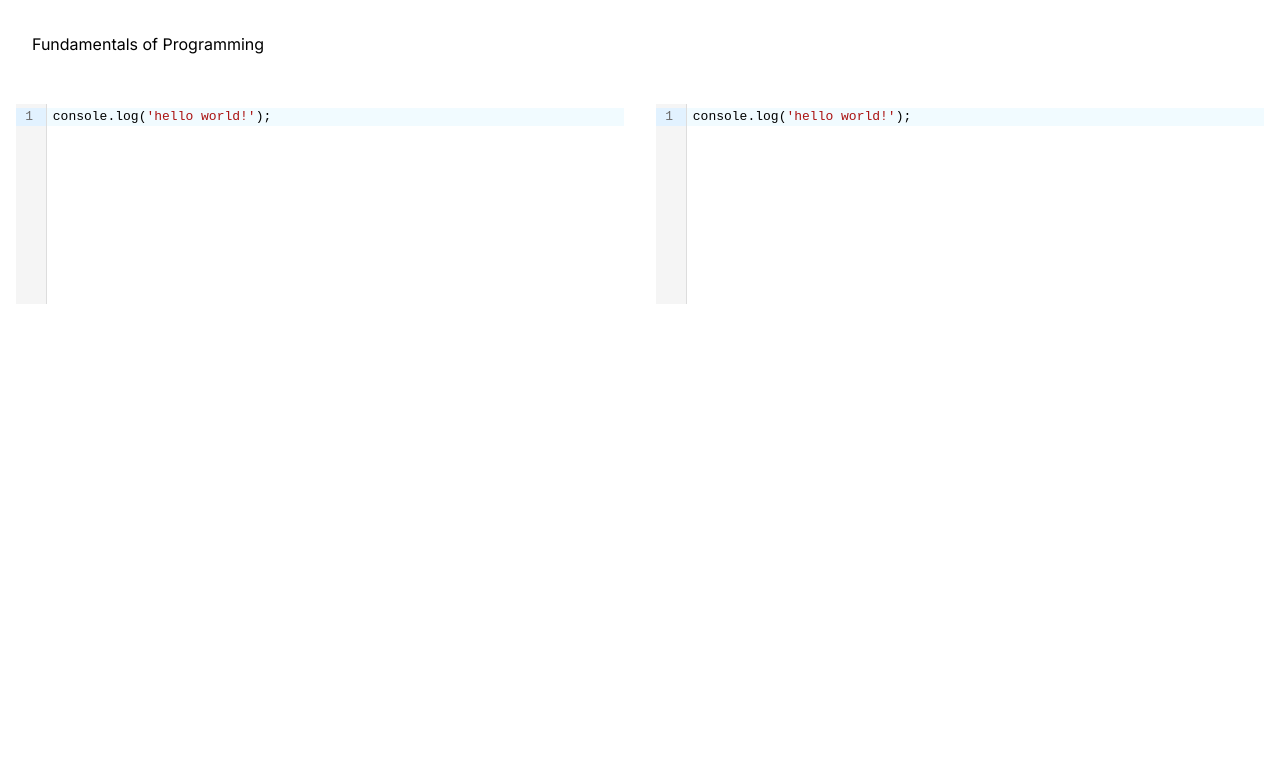
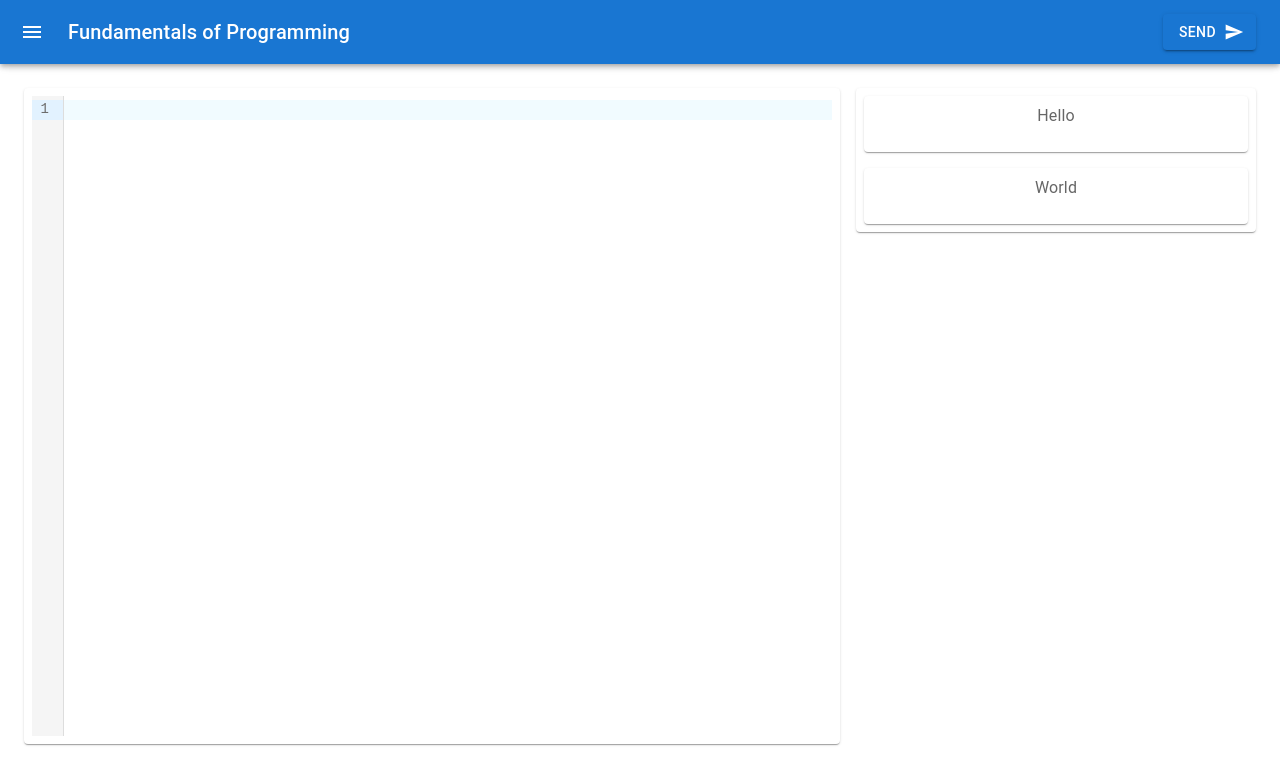
Before and after one commit to cdiggins/fundamentals-of-programming, a Next.js app in the folder fop/: page / in a window 1280 px wide. Shown: the top 784 px of the page. Built offline with nearby package versions, Linux system fonts and the light colour scheme.

Commit message:
Updating gitignore and package

```diff
--- /dev/null
+++ b/fop/src/app/page - Copy.js
@@ -0,0 +1,66 @@
+'use client'
+import Image from "next/image";
+import React from 'react';
+import CodeMirror from '@uiw/react-codemirror';
+import { javascript } from '@codemirror/lang-javascript';
+import { historyField } from '@codemirror/commands';
+import { Splitter, SplitterPanel } from 'primereact/splitter';
+import Button from '@mui/material/Button';
+
+// When custom fields should be serialized, you can pass them in as an object mapping property names to fields.
+// See [toJSON](https://codemirror.net/docs/ref/#state.EditorState.toJSON) documentation for more details
+const stateFields = { history: historyField };
+
+export function EditorWithInitialState() {
+  const serializedState = localStorage.getItem('myEditorState');
+  const value = localStorage.getItem('myValue') || '';
+
+  return (
+    <CodeMirror
+      value={value}
+      initialState={
+        serializedState
+          ? {
+              json: JSON.parse(serializedState || ''),
+              fields: stateFields,
+            }
+          : undefined
+      }
+      onChange={(value, viewUpdate) => {
+        localStorage.setItem('myValue', value);
+
+        const state = viewUpdate.state.toJSON(stateFields);
+        localStorage.setItem('myEditorState', JSON.stringify(state));
+      }}
+    />
+  );
+}
+
+export default function Home() {
+  const [value, setValue] = React.useState("console.log('hello world!');");
+  const onChange = React.useCallback((val, viewUpdate) => {
+    console.log('val:', val);
+    setValue(val);
+  }, []);
+
+  return (
+    <main>
+      <h1 className="center p-8">Fundamentals of Programming</h1>
+      <Button variant="contained">Contained</Button>
+<Button variant="contained" disabled>
+  Disabled
+</Button>
+<Button variant="contained" href="#contained-buttons">
+  Link
+</Button>
+      <div className="flex flex-row">
+      <CodeMirror value={value} className="flex-1 p-4" height="400px" extensions={[javascript({ jsx: true })]} onChange={onChange} />
+      <div classname="flex flex-column flex-1">
+      <canvas height="200px" className="flex-1 p4"></canvas>
+      <CodeMirror value={value} className="flex-1 p-4" height="200px" extensions={[javascript({ jsx: true })]} onChange={onChange} />
+      </div>
+      </div>
+    </main>
+
+  );
+}
--- a/fop/src/app/page.js
+++ b/fop/src/app/page.js
@@ -1,55 +1,197 @@
 'use client'
-import Image from "next/image";
-import React from 'react';
+import * as React from 'react';
+import { styled, useTheme } from '@mui/material/styles';
+import Box from '@mui/material/Box';
+import Button from '@mui/material/Button';
+import Drawer from '@mui/material/Drawer';
+import CssBaseline from '@mui/material/CssBaseline';
+import MuiAppBar from '@mui/material/AppBar';
+import Toolbar from '@mui/material/Toolbar';
+import List from '@mui/material/List';
+import Typography from '@mui/material/Typography';
+import Divider from '@mui/material/Divider';
+import IconButton from '@mui/material/IconButton';
+import MenuIcon from '@mui/icons-material/Menu';
+import ChevronLeftIcon from '@mui/icons-material/ChevronLeft';
+import ChevronRightIcon from '@mui/icons-material/ChevronRight';
+import ListItem from '@mui/material/ListItem';
+import ListItemButton from '@mui/material/ListItemButton';
+import ListItemIcon from '@mui/material/ListItemIcon';
+import ListItemText from '@mui/material/ListItemText';
+import InboxIcon from '@mui/icons-material/MoveToInbox';
+import MailIcon from '@mui/icons-material/Mail';
+import PlayCircleIcon from '@mui/icons-material/PlayCircle';
+import SendIcon from '@mui/icons-material/Send';
+import Grid from '@mui/material/Grid';
+import Paper from '@mui/material/Paper';
+import Stack from '@mui/material/Stack';
+
 import CodeMirror from '@uiw/react-codemirror';
 import { javascript } from '@codemirror/lang-javascript';
 import { historyField } from '@codemirror/commands';
-import { Splitter, SplitterPanel } from 'primereact/splitter';
 
-// When custom fields should be serialized, you can pass them in as an object mapping property names to fields.
-// See [toJSON](https://codemirror.net/docs/ref/#state.EditorState.toJSON) documentation for more details
-const stateFields = { history: historyField };
+const drawerWidth = 240;
 
-export function EditorWithInitialState() {
-  const serializedState = localStorage.getItem('myEditorState');
-  const value = localStorage.getItem('myValue') || '';
 
-  return (
-    <CodeMirror
-      value={value}
-      initialState={
-        serializedState
-          ? {
-              json: JSON.parse(serializedState || ''),
-              fields: stateFields,
-            }
-          : undefined
-      }
-      onChange={(value, viewUpdate) => {
-        localStorage.setItem('myValue', value);
+const Main = styled('main', { shouldForwardProp: (prop) => prop !== 'open' })(
+  ({ theme, open }) => ({
+    flexGrow: 1,
+    padding: theme.spacing(3),
+    transition: theme.transitions.create('margin', {
+      easing: theme.transitions.easing.sharp,
+      duration: theme.transitions.duration.leavingScreen,
+    }),
+    marginLeft: `-${drawerWidth}px`,
+    ...(open && {
+      transition: theme.transitions.create('margin', {
+        easing: theme.transitions.easing.easeOut,
+        duration: theme.transitions.duration.enteringScreen,
+      }),
+      marginLeft: 0,
+    }),
+  }),
+);
 
-        const state = viewUpdate.state.toJSON(stateFields);
-        localStorage.setItem('myEditorState', JSON.stringify(state));
-      }}
-    />
-  );
-}
+const AppBar = styled(MuiAppBar, {
+  shouldForwardProp: (prop) => prop !== 'open',
+})(({ theme, open }) => ({
+  transition: theme.transitions.create(['margin', 'width'], {
+    easing: theme.transitions.easing.sharp,
+    duration: theme.transitions.duration.leavingScreen,
+  }),
+  ...(open && {
+    width: `calc(100% - ${drawerWidth}px)`,
+    marginLeft: `${drawerWidth}px`,
+    transition: theme.transitions.create(['margin', 'width'], {
+      easing: theme.transitions.easing.easeOut,
+      duration: theme.transitions.duration.enteringScreen,
+    }),
+  }),
+}));
 
-export default function Home() {
-  const [value, setValue] = React.useState("console.log('hello world!');");
+const DrawerHeader = styled('div')(({ theme }) => ({
+  display: 'flex',
+  alignItems: 'center',
+  padding: theme.spacing(0, 1),
+  // necessary for content to be below app bar
+  ...theme.mixins.toolbar,
+  justifyContent: 'flex-end',
+}));
+
+const Item = styled(Paper)(({ theme }) => ({
+  backgroundColor: theme.palette.mode === 'dark' ? '#1A2027' : '#fff',
+  ...theme.typography.body2,
+  padding: theme.spacing(1),
+  textAlign: 'center',
+  color: theme.palette.text.secondary,
+}));
+
+export default function PersistentDrawerLeft() {
+  const theme = useTheme();
+  const [open, setOpen] = React.useState(false);
+
   const onChange = React.useCallback((val, viewUpdate) => {
     console.log('val:', val);
     setValue(val);
   }, []);
 
+  const handleDrawerOpen = () => {
+    setOpen(true);
+  };
+
+  const handleDrawerClose = () => {
+    setOpen(false);
+  };
+
   return (
-    <main>
-      <h1 className="center p-8">Fundamentals of Programming</h1>
-      <div className="flex flex-row">
-      <CodeMirror value={value} className="flex-1 p-4" height="200px" extensions={[javascript({ jsx: true })]} onChange={onChange} />
-      <CodeMirror value={value} className="flex-1 p-4" height="200px" extensions={[javascript({ jsx: true })]} onChange={onChange} />
-      </div>
-    </main>
-
+    <Box sx={{ display: 'flex' }}>
+      <CssBaseline />
+      <AppBar position="fixed" open={open}>
+        <Toolbar>
+          <IconButton
+            color="inherit"
+            aria-label="open drawer"
+            onClick={handleDrawerOpen}
+            edge="start"
+            sx={{ mr: 2, ...(open && { display: 'none' }) }}
+          >
+            <MenuIcon />
+          </IconButton>
+          <Typography variant="h6" noWrap component="div" sx={{ flexGrow: 1 }}>
+            Fundamentals of Programming
+          </Typography>
+          <Button variant="contained" endIcon={<SendIcon />}>
+          Send
+        </Button>
+        </Toolbar>
+      </AppBar>
+      <Drawer
+        sx={{
+          width: drawerWidth,
+          flexShrink: 0,
+          '& .MuiDrawer-paper': {
+            width: drawerWidth,
+            boxSizing: 'border-box',
+          },
+        }}
+        variant="persistent"
+        anchor="left"
+        open={open}
+      >
+        <DrawerHeader>
+          <IconButton onClick={handleDrawerClose}>
+            {theme.direction === 'ltr' ? <ChevronLeftIcon /> : <ChevronRightIcon />}
+          </IconButton>
+        </DrawerHeader>
+        <Divider />
+        <List>
+          {['Inbox', 'Starred', 'Send email', 'Drafts'].map((text, index) => (
+            <ListItem key={text} disablePadding>
+              <ListItemButton>
+                <ListItemIcon>
+                  {index % 2 === 0 ? <InboxIcon /> : <MailIcon />}
+                </ListItemIcon>
+                <ListItemText primary={text} />
+              </ListItemButton>
+            </ListItem>
+          ))}
+        </List>
+        <Divider />
+        <List>
+          {['All mail', 'Trash', 'Spam'].map((text, index) => (
+            <ListItem key={text} disablePadding>
+              <ListItemButton>
+                <ListItemIcon>
+                  {index % 2 === 0 ? <InboxIcon /> : <MailIcon />}
+                </ListItemIcon>
+                <ListItemText primary={text} />
+              </ListItemButton>
+            </ListItem>
+          ))}
+        </List>
+      </Drawer>
+      <Main open={open}>
+        <DrawerHeader />
+        <Grid container spacing={2}>
+          <Grid item xs={8}>
+            <Item>
+            <CodeMirror height="80vh" extensions={[javascript({ jsx: true })]} onChange={onChange} />
+            </Item>
+          </Grid>
+          <Grid item xs={4}>
+            <Item>
+              <Stack spacing={2}>
+                <Item>
+                  <Typography paragraph>Hello</Typography>
+                </Item>
+                <Item>
+                <Typography paragraph>World</Typography>
+                </Item>
+              </Stack>
+            </Item>
+          </Grid>
+        </Grid>
+      </Main>
+    </Box>
   );
 }
```
Also changed, not shown: package.json (added, +9 -0 lines), 2 other files (tests, documents, lock files or other folders).
